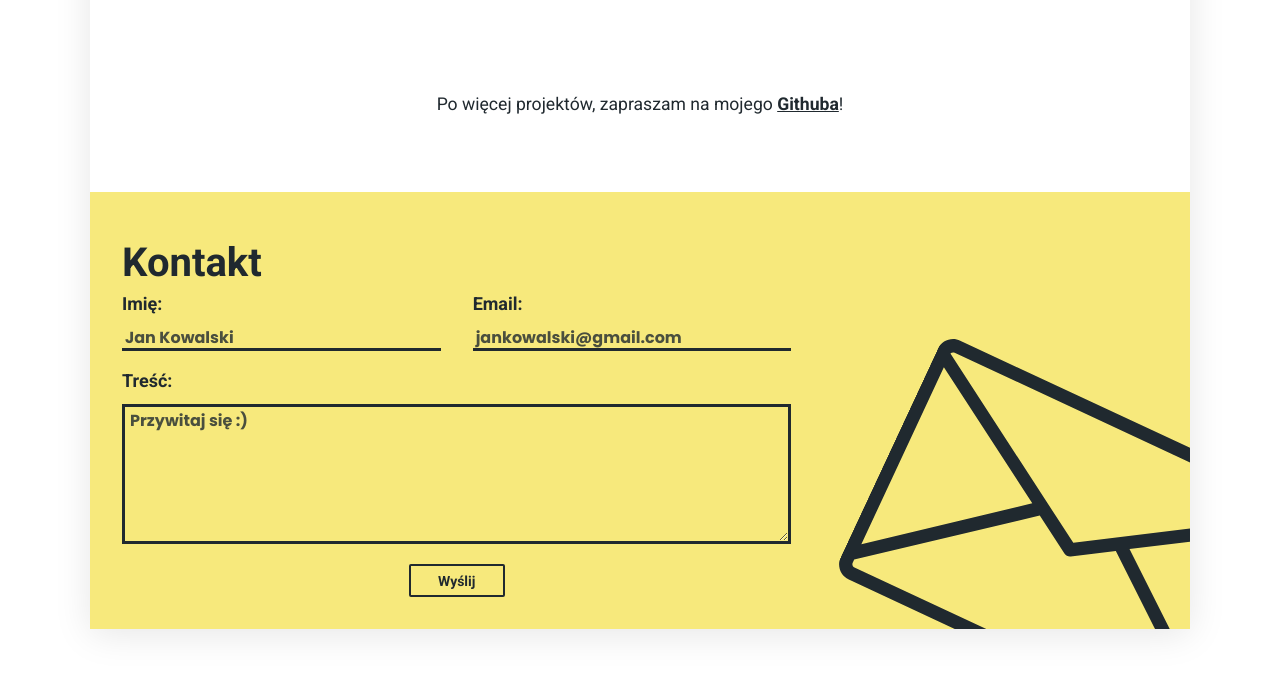
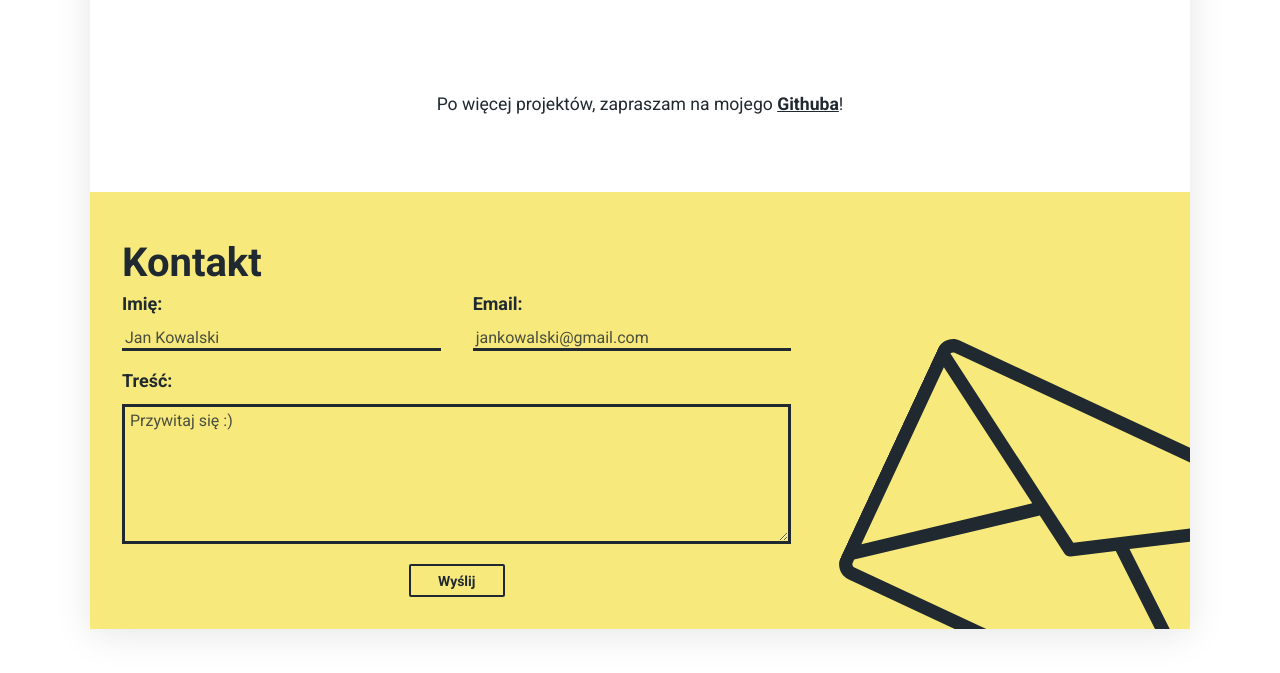
Before and after one commit to Karol-Waliszewski/Portfolio, a website: page src/index.html in a window 1280 px wide. Shown: the part 4316-4989 px from the top of the page. Drawn offline with nearby package versions, Linux system fonts and the light colour scheme; files that its build step writes are made by us from their sources; files whose address does not match are found by name.

Commit message:
Font fix

```diff
--- a/src/sass/_contact.scss
+++ b/src/sass/_contact.scss
@@ -42,7 +42,7 @@
   border: none;
   text-indent: 3px;
   font-size: 1rem;
-  font-family: 'Poppins';
+  font-family: 'Roboto';
   height: 24px;
   border-bottom: 3px solid $text-color;
   position: relative;
@@ -70,7 +70,7 @@
 
 .contact__textarea {
   width: 100%;
-  font-family: 'Poppins';
+  font-family: 'Roboto';
   min-height: 140px;
   padding: 5px 5px;
   font-size: 1rem;
```
